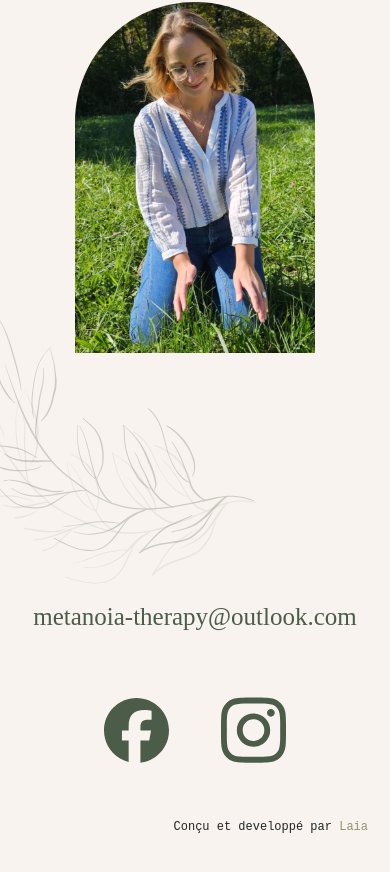
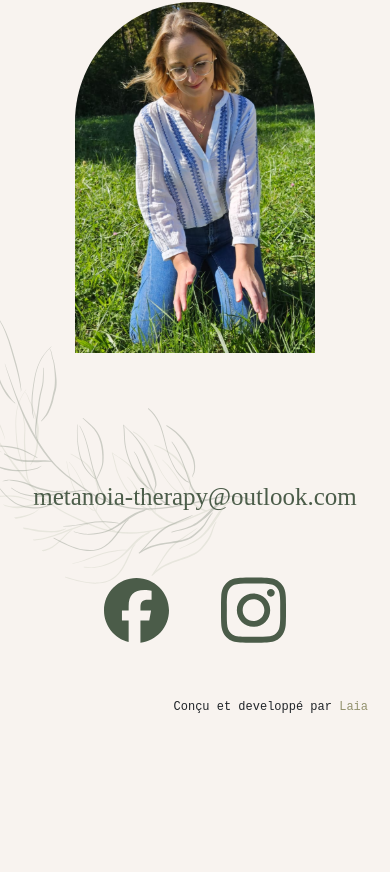
Before and after one commit to LaiaCastilla/metanoia, a React (Create React App) app: page / in a window 390 px wide. Shown: the part 2565-3437 px from the top of the page. Built offline with nearby package versions, Linux system fonts and the light colour scheme; a web font is replaced by a local one.

Commit message:
fix contact height

```diff
--- a/src/styles/stylesComponents/Contact.scss
+++ b/src/styles/stylesComponents/Contact.scss
@@ -5,7 +5,7 @@
   display: flex;
   flex-direction: column;
   position: relative;
-  max-height: fit-content;
+  height: 2000px;
 }
 .citation {
   max-width: 100%;
@@ -88,7 +88,7 @@
 }
 .contact__footer {
   position: relative;
-  top: -100px;
+  top: -220px;
   margin: 0 auto;
   text-align: center;
 
@@ -216,6 +216,9 @@
 
   // Responsive phone
   @media (max-width: 576px) {
+    .contact {
+      height: fit-content;
+    }
     .citation__text {
       font-size: 25px;
       top: 40%;
```
